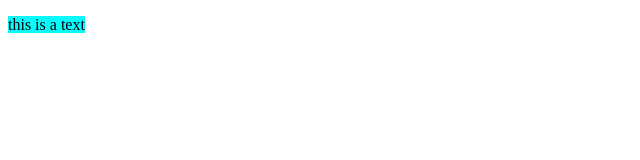
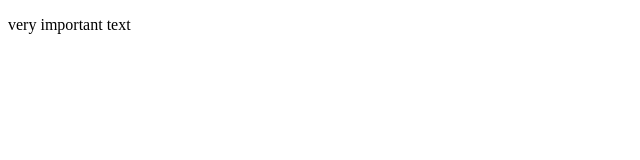
Before and after one commit to Vadim-Shupenia/rsschool-cv, a plain HTML site: page index.html in a window 1280 px wide. Shown: the whole page, without its empty margins (0-640 px from the left). Drawn offline with Linux system fonts and the light colour scheme.

Commit message:
Revert "HTML, CSS & Git Basics"

```diff
--- a/index.html
+++ b/index.html
@@ -4,12 +4,9 @@
     <meta charset="UTF-8">
     <meta http-equiv="X-UA-Compatible" content="IE=edge">
     <meta name="viewport" content="width=device-width, initial-scale=1.0">
-    <link rel="stylesheet" href="style.css">
     <title>Document</title>
 </head>
 <body>
-    <div>
-        <p><this class="text-block"> this is a text </span></p>
-    </div>
+  <p>very important text  </p>
 </body>
 </html>
--- a/style.css
+++ /dev/null
@@ -1,3 +0,0 @@
-.text-block {
-    background-color: aqua;
-}
```
